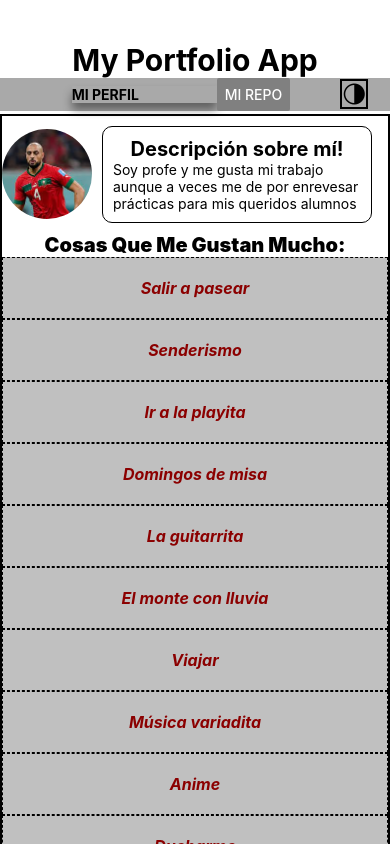
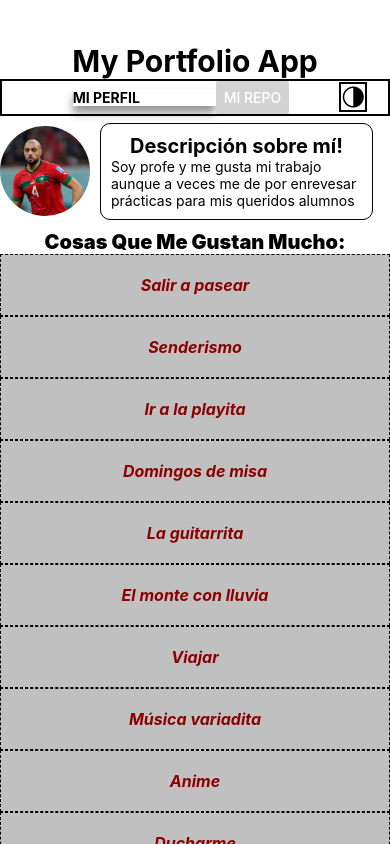
Before and after one commit to JuanDiegoPaezDelgado/pgl-portfolio-app, a React Native app: screen / in a window 390 px wide. Shown: the top 844 px of the page. Built offline with nearby package versions, Linux system fonts and the light colour scheme.

Commit message:
arreglos darkmode header

```diff
--- a/componentes/DescriptionCard.tsx
+++ b/componentes/DescriptionCard.tsx
@@ -12,7 +12,7 @@ export type DescriptionProps = {
 const DescriptionCard = ({ isDarkMode }: DescriptionProps) => {
   return (
     <>
-      <View style={styles.bodystails}>
+      <View style={isDarkMode ? styles.bodystails : styles.darkBodyTails}>
         <View>
           <View style={styles.container}>
             <Image style={styles.avatar} source={descriptionData.image} />
--- a/componentes/Header.tsx
+++ b/componentes/Header.tsx
@@ -28,7 +28,13 @@ const Header = ({
       >
         {headerData[0].text}
       </Text>
-      <View style={styles.rowTopSecondContainer}>
+      <View
+        style={
+          isDarkMode
+            ? styles.rowTopSecondContainer
+            : styles.darkRowTopSecondContainer
+        }
+      >
         <Pressable
           style={styles.buttonruta}
           onPress={() => setDisplayMyQR(true)}
@@ -40,9 +46,10 @@ const Header = ({
         <Button
           onPress={() => setDisplayMyQR(true)}
           title={headerData[1].text}
-          color={isDarkMode ? "lightgray" : "gray"}
+          color={isDarkMode ? "darkgray" : "lightgray"}
           accessibilityLabel="Un botón pal QR"
         />
+
         {
           <Pressable style={styles.darkicon} onPress={handleDarkMode}>
             <Ionicons name="contrast" size={24} color="black" />
--- a/styles/Description.style.tsx
+++ b/styles/Description.style.tsx
@@ -35,6 +35,15 @@ export const styles = StyleSheet.create({
     justifyContent: "space-between",
     height: "87.5%",
   },
+  darkBodyTails: {
+    marginTop: -5,
+    width: "100%",
+    borderWidth: 0,
+    borderColor: "white",
+    alignItems: "center",
+    justifyContent: "space-between",
+    height: "87.5%",
+  },
   CentrarcodigoQR: {
     justifyContent: "center",
     borderWidth: 1,
--- a/styles/Header.styles.tsx
+++ b/styles/Header.styles.tsx
@@ -2,7 +2,7 @@ import { StyleSheet } from "react-native";
 
 export const styles = StyleSheet.create({
   topContainer: {
-    height: "15%",
+    height: "14.8%",
     paddingTop: 50,
     width: "100%",
   },
@@ -29,6 +29,15 @@ export const styles = StyleSheet.create({
     justifyContent: "center",
     alignItems: "center",
   },
+  darkRowTopSecondContainer: {
+    flexDirection: "row",
+    backgroundColor: "white",
+    justifyContent: "center",
+    alignItems: "center",
+    borderColor: "black",
+    borderWidth: 2,
+    borderBottomWidth: 2,
+  },
   buttonruta: {
     width: "50%",
   },
@@ -48,4 +57,7 @@ export const styles = StyleSheet.create({
     textTransform: "uppercase",
     marginLeft: 50,
   },
+  darkbutton: {
+    color: "black",
+  },
 });
```
